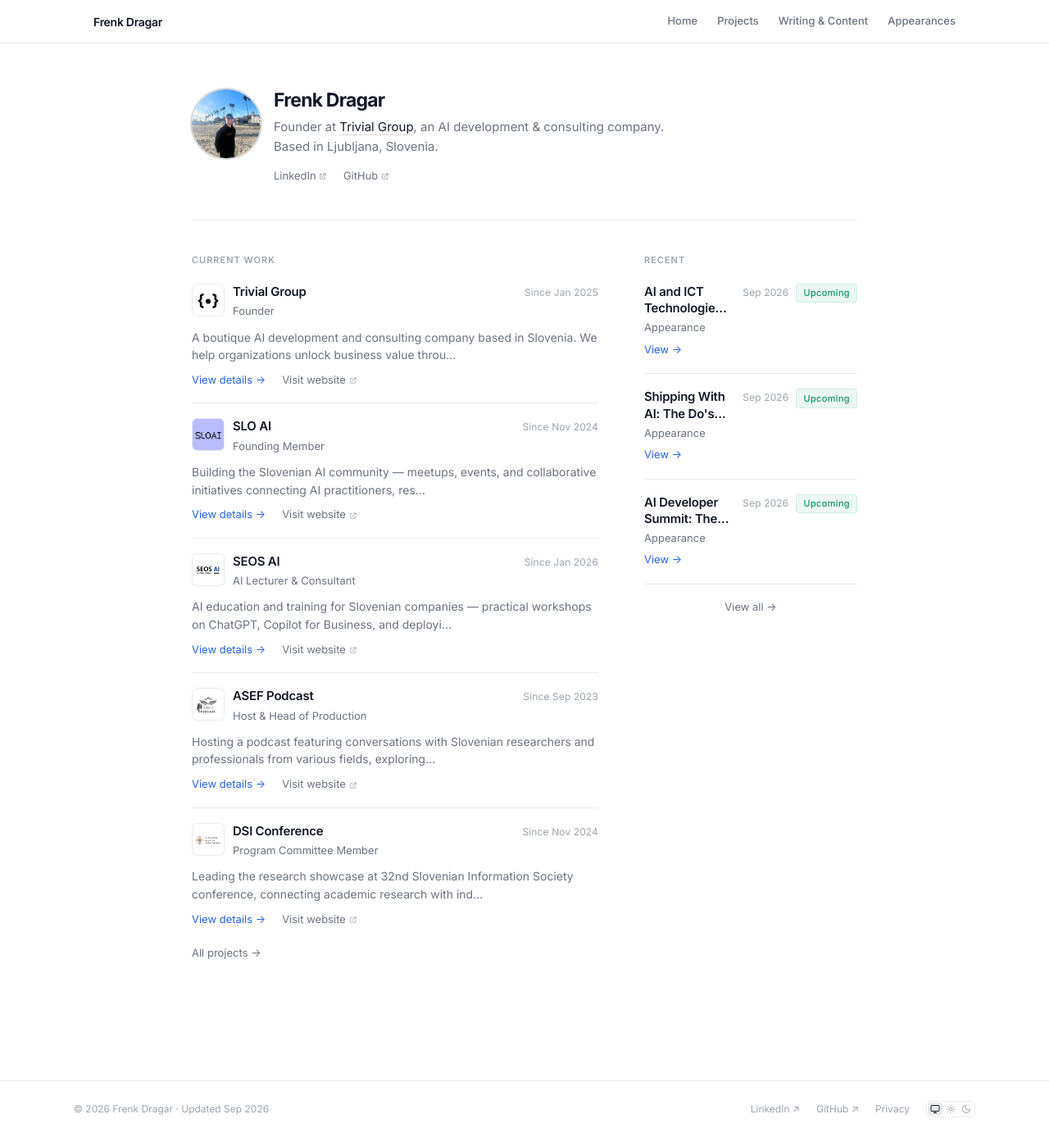
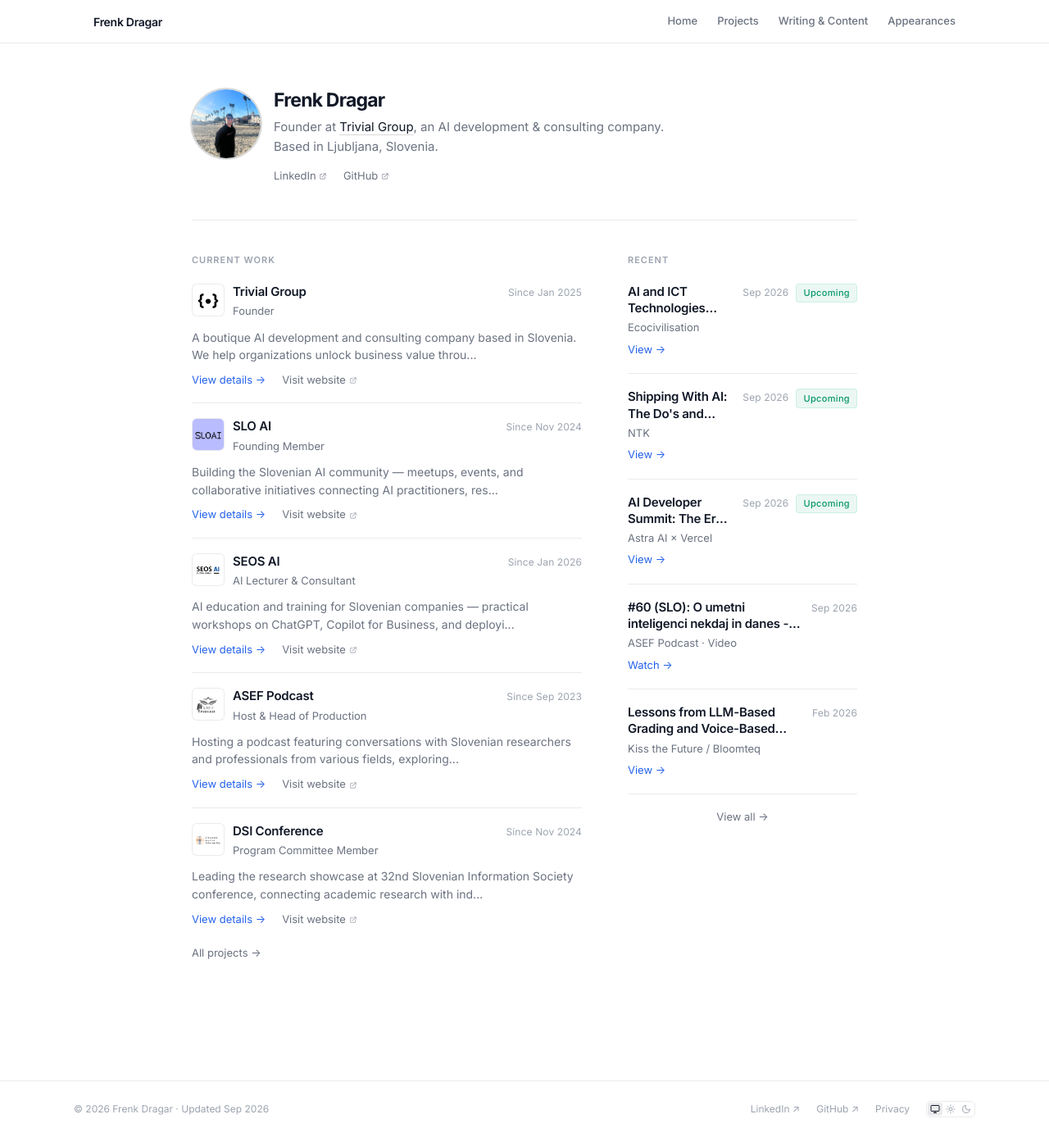
Before and after one commit to frenkd/frenkd.github.io, a Jekyll site: the page built from index.html, in a window 1280 px wide and 1387 px high. Shown: the whole window at 82% size. Built offline with Jekyll 4.4.1, drawn with Linux system fonts in a browser that asks for light colours; nearby versions of some CDN libraries.

Commit message:
feat: Add the Ivan Bratko episode and surface venue in Recent
Co-authored-by: Cursor <cursoragent@cursor.com>

```diff
--- a/_appearances/2026-09-22-nt-conference-shipping-with-ai.md
+++ b/_appearances/2026-09-22-nt-conference-shipping-with-ai.md
@@ -5,7 +5,7 @@ date: 2026-09-22
 description: "A talk at NT Conference 2026 on lessons from using AI across client work, from coding assistants and project ops to letting clients vibecode features without breaking production."
 venue: "Grand Hotel Bernardin"
 venue_link: https://www.ntk.si/
-organization: "NT Conference"
+organization: "NTK"
 organization_link: "https://www.ntk.si/"
 address: "Obala 2"
 city: "Portorož"
--- a/_layouts/episode.html
+++ b/_layouts/episode.html
@@ -21,6 +21,12 @@ layout: default
         </a>
         {% endif %}
 
+        {% if page.links.youtube %}
+        <a href="{{ page.links.youtube }}" target="_blank" class="inline-flex items-center px-4 py-2 bg-red-600 text-white rounded hover:bg-red-700 transition-colors">
+          <span>Watch on YouTube</span>
+        </a>
+        {% endif %}
+
         {% if page.links.spotify %}
         <a href="{{ page.links.spotify }}" target="_blank" class="inline-flex items-center px-4 py-2 bg-green-600 text-white rounded hover:bg-green-700 transition-colors">
           <span>Spotify</span>
--- a/assets/css/main.css
+++ b/assets/css/main.css
@@ -862,6 +862,7 @@ nav.site-nav .nav-link.active {
 .platform-link.buzzsprout { color: var(--accent); }
 .platform-link.spotify    { color: var(--green); }
 .platform-link.apple      { color: var(--purple); }
+.platform-link.youtube    { color: var(--red); }
 
 /* ==============================================
    Media Item (with thumbnail)
@@ -1128,7 +1129,7 @@ nav.site-nav .nav-link.active {
 @media (min-width: 768px) {
   .home-grid {
     display: grid;
-    grid-template-columns: 1fr 260px;
+    grid-template-columns: 1fr 280px;
     gap: 3.5rem;
     align-items: start;
   }
--- a/assets/js/recent-content.js
+++ b/assets/js/recent-content.js
@@ -29,8 +29,8 @@ document.addEventListener('DOMContentLoaded', function() {
         // Sort by date (newest first)
         items.sort((a, b) => b.timestamp - a.timestamp);
 
-        // Only show the 3 most recent items
-        const recentItems = items.slice(0, 3);
+        // Only show the 5 most recent items
+        const recentItems = items.slice(0, 5);
 
         // Remove all existing content
         while (recentContentItems.firstChild) {
--- a/index.html
+++ b/index.html
@@ -134,9 +134,25 @@ description: AI Engineer & Tech Writer | Consulting and Development
         <div class="item-role"><span class="skel-line" style="display:inline-block;width:80px;height:10px"></span></div>
         <span class="skel-line" style="display:inline-block;width:40px;height:10px;margin-top:.3rem"></span>
       </div>
+      <div class="item-row skel-row">
+        <div class="item-header">
+          <span class="item-title"><span class="skel-line skel-title-line" style="width:80%"></span><span class="skel-line skel-title-line" style="width:48%"></span></span>
+          <span class="item-meta"><span class="skel-line" style="display:inline-block;width:38px;height:10px"></span></span>
+        </div>
+        <div class="item-role"><span class="skel-line" style="display:inline-block;width:90px;height:10px"></span></div>
+        <span class="skel-line" style="display:inline-block;width:42px;height:10px;margin-top:.3rem"></span>
+      </div>
+      <div class="item-row skel-row">
+        <div class="item-header">
+          <span class="item-title"><span class="skel-line skel-title-line" style="width:70%"></span><span class="skel-line skel-title-line" style="width:58%"></span></span>
+          <span class="item-meta"><span class="skel-line" style="display:inline-block;width:36px;height:10px"></span></span>
+        </div>
+        <div class="item-role"><span class="skel-line" style="display:inline-block;width:68px;height:10px"></span></div>
+        <span class="skel-line" style="display:inline-block;width:38px;height:10px;margin-top:.3rem"></span>
+      </div>
     </div>
 
-    <!-- Static items (hidden until JS sorts & surfaces top 3) -->
+    <!-- Static items (hidden until JS sorts & surfaces top 5) -->
     <div id="recent-content-items" class="item-list" style="display:none">
       {% assign recent_publications = site.publications | sort: "date" | reverse %}
       {% for pub in recent_publications %}
@@ -157,8 +173,12 @@ description: AI Engineer & Tech Writer | Consulting and Development
           <span class="item-title">{{ episode.title | truncate: 70 }}</span>
           <span class="item-meta">{{ episode.date | date: "%b %Y" }}</span>
         </div>
-        <div class="item-role">ASEF Podcast</div>
+        <div class="item-role">ASEF Podcast{% if episode.links.youtube %} · Video{% endif %}</div>
+        {% if episode.links.youtube %}
+        <a href="{{ episode.links.youtube }}" target="_blank" rel="noopener" class="item-link" style="font-size:.8125rem">Watch →</a>
+        {% else %}
         <a href="/publications#{{ episode.title | slugify }}" class="item-link" style="font-size:.8125rem">Listen →</a>
+        {% endif %}
       </div>
       {% endfor %}
 
@@ -172,7 +192,7 @@ description: AI Engineer & Tech Writer | Consulting and Development
             <span class="badge badge-green upcoming-badge" data-upcoming-badge style="display:none;margin-left:.35rem">Upcoming</span>
           </span>
         </div>
-        <div class="item-role">Appearance</div>
+        <div class="item-role">{{ appearance.organization | default: appearance.venue | default: "Appearance" }}</div>
         <a href="/appearances#{{ appearance.title | slugify }}" class="item-link" style="font-size:.8125rem">View →</a>
       </div>
       {% endfor %}
```
Also changed, not shown: _appearances/2026-09-23-ecocivilisation-ai-ict-technologies.md (+1 -1 lines), _episodes/ivan-bratko-umetna-inteligenca.md (added, +22 -0 lines), publications.html (+10 -4 lines), assets/images/episodes/ep60-ivan-bratko.jpg (added).
